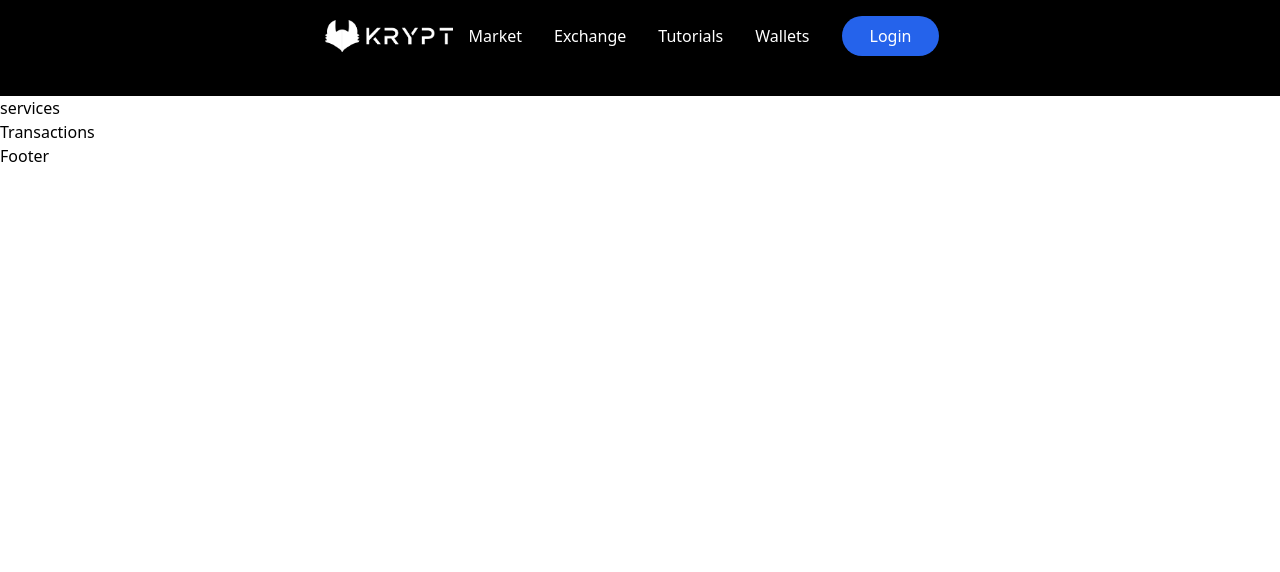
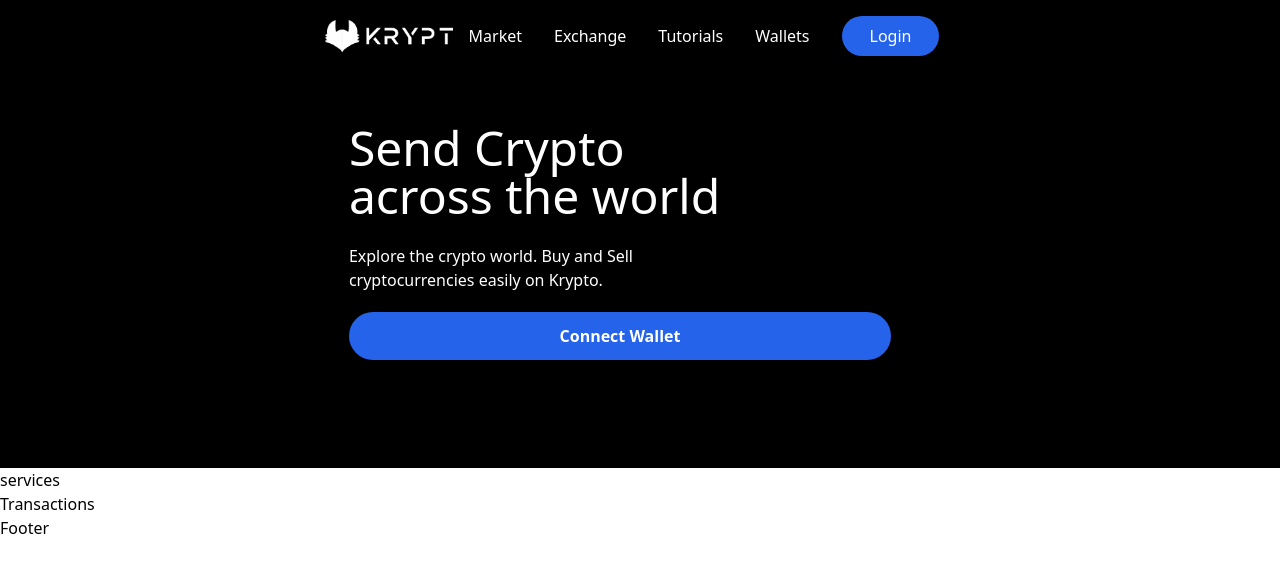
Before and after one commit to Mugisha-isaac/web3.0, a React (Vite) app: page / in a window 1280 px wide. Shown: the top 572 px of the page. Built offline with nearby package versions, Linux system fonts and the light colour scheme.

Commit message:
[styles: Welcome.jsx] connect wallet feature

```diff
--- a/components/Welcome.jsx
+++ b/components/Welcome.jsx
@@ -1,10 +1,38 @@
 import React from 'react'
 import {AiFillPlayCircle} from 'react-icons/ai'
-import {} from "react-icons/si"
+import {SiEthereum} from "react-icons/si";
+import {BsInfoCircle} from 'react-icons/bs';
+import {Loader} from './'
+
+const commonStyles = '';
 
 const Welcome = () => {
+
+  const connectWallet = ()=>{
+
+  }
   return (
-    <div>Welcome</div>
+   <div className='flex w-full justify-center items-center'>
+        <div className='flex md:flex-row flex-col items-start justify-between md:py-12 px-4'>
+          <div className='flex flex-1 justify-start flex-col md:mr-10'>
+            <h1 className='text-3xl sm:text-5xl text-white text-gradient py-1'>
+              Send Crypto <br />
+              across the world
+              </h1>
+              <p className='text-white text-left mt-5 font-light md:w-9/12 w-11/12 text-base'>
+                Explore the crypto world. Buy and Sell cryptocurrencies easily  on Krypto.
+              </p>
+              <button type='button' onClick={connectWallet} className="flex flex-row justify-center items-center my-5 bg-blue-600 p-3 rounded-full cursor-pointer hover:bg-blue-500 ">
+                <p className='text-white text-base font-semibold'>
+                Connect Wallet
+                </p>
+              </button>
+              <div className='grid sm:grid-cols-3 grid-cols-2 w-full mt-10 '>
+                   <div className={`rounded-t1-2xl ${commonStyles}`}></div>
+              </div>
+          </div>
+        </div>
+   </div>
   )
 }
 
```
